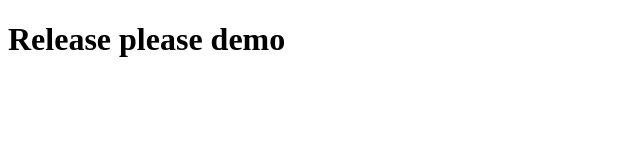
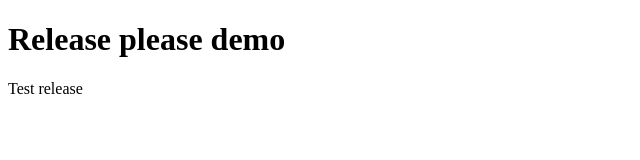
Before and after one commit to ideaigniter/release-please-training, a website: page index.html in a window 1280 px wide. Shown: the full height of the page, 0-640 px from the left. Drawn offline with Linux system fonts and the light colour scheme.

Commit message:
feat: text change on landingpage

```diff
--- a/index.html
+++ b/index.html
@@ -4,5 +4,6 @@
   <script src="index.js"></script>
   <body>
     <h1>Release please demo</h1>
+    <p>Test release</p>
   </body>
 </html>
```
